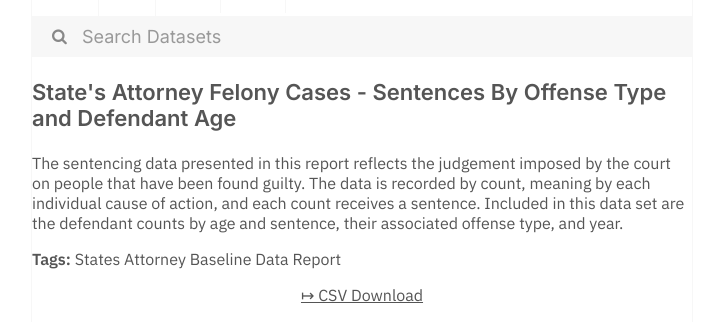
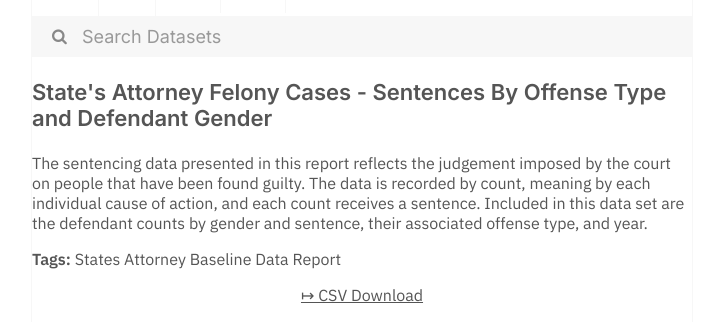
Before and after one commit to dayda-entities/cook-county-of-illinois, a Jekyll site: the page built from _posts/2020-11-10-state's-attorney-felony-cases-.md, in a window 1280 px wide. Shown: the part 269-591 px from the top of the page, without its empty margins (278-996 px from the left). Built offline with Jekyll 4.4.1, drawn with Linux system fonts in a browser that asks for light colours.

Commit message:
Publish Data

```diff
--- a/_posts/2020-11-10-state's-attorney-felony-cases-.md
+++ b/_posts/2020-11-10-state's-attorney-felony-cases-.md
@@ -1,7 +1,7 @@
 ---
-title: State's Attorney Felony Cases - Sentences By Offense Type and Defendant Age
-created: '2020-11-10T16:57:34.573110'
-modified: '2020-11-10T16:57:34.573122'
+title: State's Attorney Felony Cases - Sentences By Offense Type and Defendant Gender
+created: '2020-11-10T16:57:35.334397'
+modified: '2020-11-10T16:57:35.334408'
 state: active
 type: dataset
 tags:
@@ -9,10 +9,10 @@ tags:
 groups:
   - Local Government
 csv_url: >-
-  https://datacatalog.cookcountyil.gov/api/views/i2wg-hwei/rows.csv?accessType=DOWNLOAD
+  https://datacatalog.cookcountyil.gov/api/views/ihrp-u4cw/rows.csv?accessType=DOWNLOAD
 json_url: >-
-  https://datacatalog.cookcountyil.gov/api/views/i2wg-hwei/rows.json?accessType=DOWNLOAD
+  https://datacatalog.cookcountyil.gov/api/views/ihrp-u4cw/rows.json?accessType=DOWNLOAD
 layout: post
 
 ---
-The sentencing data presented in this report reflects the judgement imposed by the court on people that have been found guilty. The data is recorded by count, meaning by each individual cause of action, and each count receives a sentence. Included in this data set are the defendant counts by age and sentence, their associated offense type, and year.
+The sentencing data presented in this report reflects the judgement imposed by the court on people that have been found guilty. The data is recorded by count, meaning by each individual cause of action, and each count receives a sentence. Included in this data set are the defendant counts by gender and sentence, their associated offense type, and year.
```
